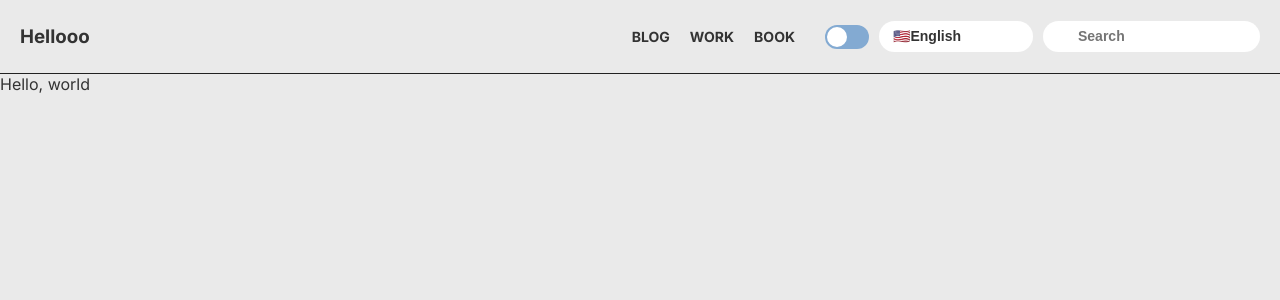
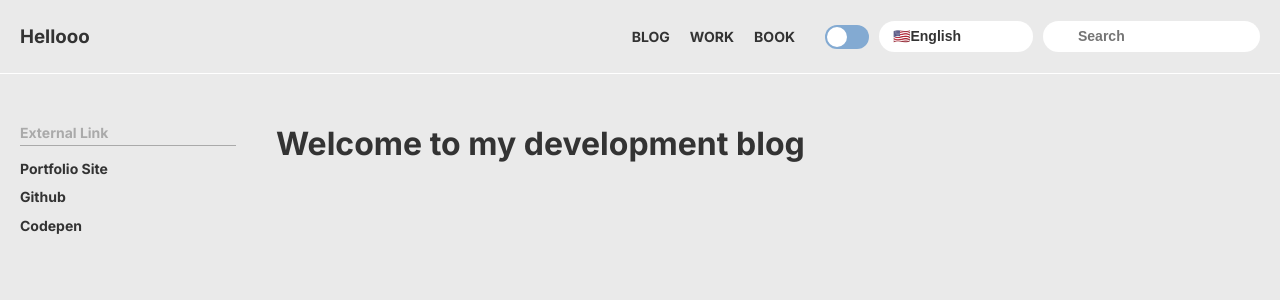
Before and after one commit to Johnyworld/devlog-legacy, a React (Create React App) app: page / in a window 1280 px wide. Shown: the top 300 px of the page. Built offline with nearby package versions, Linux system fonts and the light colour scheme.

Commit message:
Update Home page spliting area

```diff
--- a/src/Components/Molecules/Menu/Global/Global.tsx
+++ b/src/Components/Molecules/Menu/Global/Global.tsx
@@ -6,7 +6,6 @@ import { getGNB } from '../../../../Data/GNB';
 const Global: React.FC = () => {
     const { t } = useTranslation();
     const list = getGNB(t);
-    console.log(list);
     return <Menu list={list} horisontal />;
 };
 
--- a/src/Components/Organisms/Header/HeaderContainer.tsx
+++ b/src/Components/Organisms/Header/HeaderContainer.tsx
@@ -11,7 +11,7 @@ const Container = styled.header`
     justify-content: space-between;
     align-items: center;
     padding: 0 2rem;
-    border-bottom: 1px solid #222;
+    border-bottom: 1px solid ${props=> props.theme.color.lightest};
 `;
 
 const Column = styled.div`
--- a/src/Components/Pages/Home.tsx
+++ b/src/Components/Pages/Home.tsx
@@ -1,17 +1,38 @@
 import * as React from 'react';
-import { useState } from 'react';
 import styled from 'styled-components';
+import { useTranslation } from 'react-i18next';
+import Menu from '../Atoms/Menu/Menu';
+import Title from '../Atoms/Typography/Title';
+import { getExternalLinkList } from '../../Data/list';
 
-const Container = styled.div``;
+const Container = styled.div`
+    display: flex;
+    height: 100vh;
+`;
 
-interface Props {
+const Aside = styled.aside`
+    width: 20%;
+    padding: 5rem 2rem 2rem;
+`;
 
-}
+const Main = styled.main`
+    padding: 5rem 2rem 2rem;
+`;
 
-const Home: React.FC<Props> = ({}:Props) => {
+const Home: React.FC = () => {
+    const { t } = useTranslation();
+    const list = getExternalLinkList(t);
+
     return (
         <Container>
-            <p>Hello, world</p>
+            <Aside>
+                <Title text={t('external')} color='light' size='regular' line />
+                <Menu list={list} />
+            </Aside>
+            <Main>
+                <Title text='Welcome to my development blog' color='strongest' size='title' />
+            </Main>
+
         </Container>
     );
 };
--- a/src/Data/GNB.ts
+++ b/src/Data/GNB.ts
@@ -1,7 +1,6 @@
 import { TFunction } from 'i18next';
 
-export const getGNB = (t: TFunction) => {
-    return [
+export const getGNB = (t: TFunction) => [
     {
         id: '1',
         content: t('gnb_blog'),
@@ -18,4 +17,3 @@ export const getGNB = (t: TFunction) => {
         uri: '/book'
     }
 ];
-};
--- /dev/null
+++ b/src/Data/list.ts
@@ -0,0 +1,19 @@
+import { TFunction } from 'i18next';
+
+export const getExternalLinkList = (t: TFunction) => [
+        {
+            id: 'johnyworld',
+            content: t('external_johnyworld'),
+            uri: 'http://johnyworld.com'
+        },
+        {
+            id: '2',
+            content: t('external_github'),
+            uri: 'http://github.com/johnyworld'
+        },
+        {
+            id: '3',
+            content: t('external_codepen'),
+            uri: 'https://codepen.io/johnyworld'
+        }
+    ]
--- a/src/Locale/en.ts
+++ b/src/Locale/en.ts
@@ -6,4 +6,8 @@ export default {
     gnb_blog: 'BLOG',
     gnb_work: 'WORK',
     gnb_book: 'BOOK',
+    external: 'External Link',
+    external_johnyworld: 'Portfolio Site',
+    external_github: 'Github',
+    external_codepen: 'Codepen',
 };
--- a/src/Locale/ko.ts
+++ b/src/Locale/ko.ts
@@ -6,4 +6,8 @@ export default {
     gnb_blog: '블로그',
     gnb_work: '포트폴리오',
     gnb_book: '서평',
+    external: '외부 링크',
+    external_johnyworld: '포트폴리오 사이트',
+    external_github: '깃헙',
+    external_codepen: '코드펜',
 };
```
Lines whose indentation alone changed are shown as unchanged.
